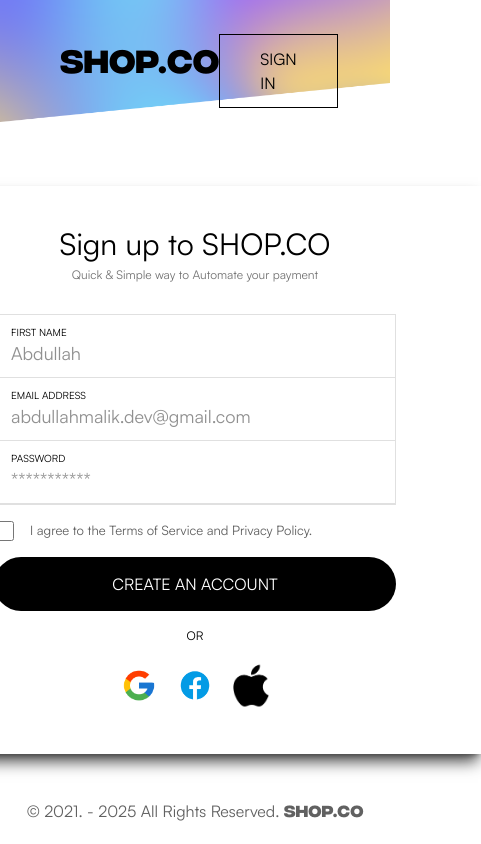
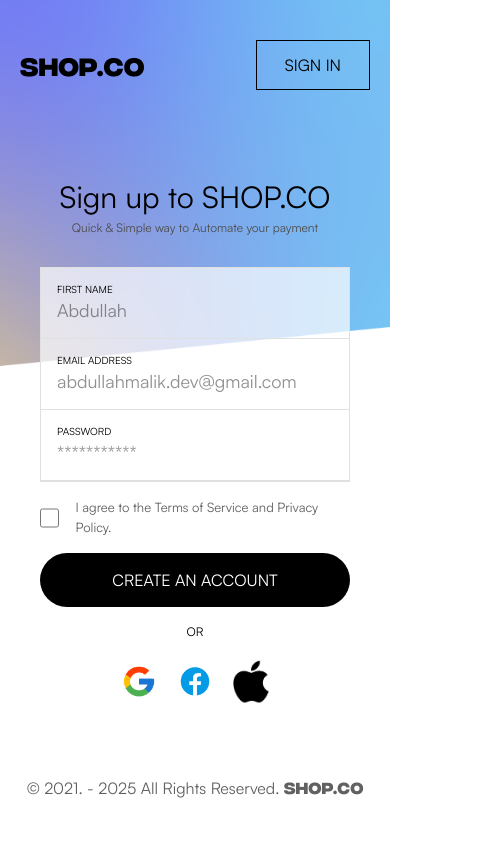
Before and after one commit to AbdullahNisar123/Shop.Co, a website: page signup.html in a window 390 px wide. Shown: the whole page, 481 px wide, since content can reach past the window. Drawn offline with Linux system fonts and the light colour scheme.

Commit message:
feat: signin and login page responsive complete

```diff
--- a/css/input.css
+++ b/css/input.css
@@ -55,3 +55,17 @@
       opacity: 1;
     }
   }
+
+
+
+  @media (max-width: 767px) {
+    .bg-mobile-300 {
+      background-size: 300% !important;
+    }
+  }
+
+  @media (min-width: 768px) {
+    .bg-mobile-300 {
+      background-size: contain !important;
+    }
+  }
--- a/signup.html
+++ b/signup.html
@@ -9,21 +9,24 @@
   </head>
   <body>
     <div
-      class="bg-[url('/assets/images/signup-bg.png')] bg-contain bg-no-repeat w-full flex flex-col justify-between items-center gap-11"
-    >
-      <div class="flex justify-between w-full px-[60px] py-[34px]">
-        <a href="/index.htm" class="[font-family:'intefral-bold'] text-[32px] text-black">
-            shop.co
-          </a>
+    class="bg-[url('/assets/images/signup-bg.png')] md:bg-cover bg-no-repeat w-full flex flex-col justify-evenly md:justify-between items-center h-[100vh] gap-5 bg-mobile-300"
+
+  >
+      <div class="flex justify-between w-full px-5 md:px-[60px] py-[15px]">
+        <h1
+          class="[font-family:'intefral-bold'] md:text-[32px] text-[25px] text-black flex items-center"
+        >
+          <a href="/index.htm"> shop.co </a>
+        </h1>
         <a
           href="/signin.html"
-          class="px-10 py-3 uppercase bg-transparent border border-black"
+          class="px-7 md:px-10 py-3 uppercase bg-transparent border border-black"
         >
           sign in
         </a>
       </div>
       <div
-        class="w-[572px] h-[568px] bg-white shadow-lg shadow-neutral-700 px-[85px] py-[35px] flex flex-col gap-[14px]"
+        class="bg-transparent md:bg-white md:shadow-lg  md:shadow-neutral-700 px-10 md:px-[85px] py-[25px] flex flex-col gap-[14px] w-full md:w-fit"
       >
         <div class="text-center">
           <h1
@@ -31,15 +34,15 @@
           >
             Sign up to SHOP.CO
           </h1>
-          <p class="text-[12px] font-normal text-[#757575]">
+          <p class="text-[12px] font-normal text-[#4e4e4e]">
             Quick & Simple way to Automate your payment
           </p>
         </div>
         <div class="flex flex-col gap-4">
           <p id="signup-error-msg" class="text-red-500 relative top-4"></p>
 
-          <div class="flex flex-col border-[#E0E0E0] border">
-            <div class="px-4 py-2.5 border-b border-[#E0E0E0]">
+          <div class="flex flex-col border-[#E0E0E0] border bg-white/70 ">
+            <div class="px-4 py-3.5 border-b border-[#E0E0E0]">
               <p class="text-[10px] uppercase">first name</p>
               <input
                 type="text"
@@ -48,16 +51,16 @@
                 placeholder="Abdullah"
               />
             </div>
-            <div class="px-4 py-2.5 border-b border-[#E0E0E0]">
+            <div class="px-4 py-3.5 border-b border-[#E0E0E0]">
               <p class="text-[10px] uppercase">email address</p>
               <input
                 type="email"
                 id="signup-email"
-                class="outline-none text-[#212121] w-full text-[18px] focus:bg-white"
+                class="outline-none text-[#212121] w-full text-[18px] focus:bg-transparent"
                 placeholder="abdullahmalik.dev@gmail.com"
               />
             </div>
-            <div class="px-4 py-2.5 border-b border-[#E0E0E0]">
+            <div class="px-4 py-3.5 border-b border-[#E0E0E0]">
               <p class="text-[10px] uppercase">password</p>
               <input
                 type="password"
@@ -68,16 +71,15 @@
             </div>
           </div>
           <label class="flex gap-4 items-center">
-            <input type="checkbox" class="w-5 h-5 form-checkbox" id="terms"/>
+            <input type="checkbox" class="w-5 h-5 form-checkbox" id="terms" />
             <p class="text-[#616161] text-[13px]">
               I agree to the Terms of Service and Privacy Policy.
             </p>
           </label>
           <button
-            class="w-full bg-black text-white uppercase px-[100px] py-[15px] rounded-[62px] cursor-pointer"
+            class="w-full bg-black text-white uppercase px-10 md:px-[100px] py-[15px] rounded-[62px] cursor-pointer"
             onclick="signUp()"
             id="signup-btn"
-
           >
             create an account
           </button>
@@ -122,7 +124,8 @@
       </div>
       <footer class="flex w-full justify-center items-center pb-[20px]">
         <p class="text-[#616161] text-[16px]">
-          © 2021. - 2025 All Rights Reserved. <span class="[font-family:'intefral-bold']">SHOP.CO</span>
+          © 2021. - 2025 All Rights Reserved.
+          <span class="[font-family:'intefral-bold']">SHOP.CO</span>
         </p>
       </footer>
     </div>
```
Also changed, not shown: index.htm (+20 -18 lines), signin.html (+20 -15 lines), css/output.css.
